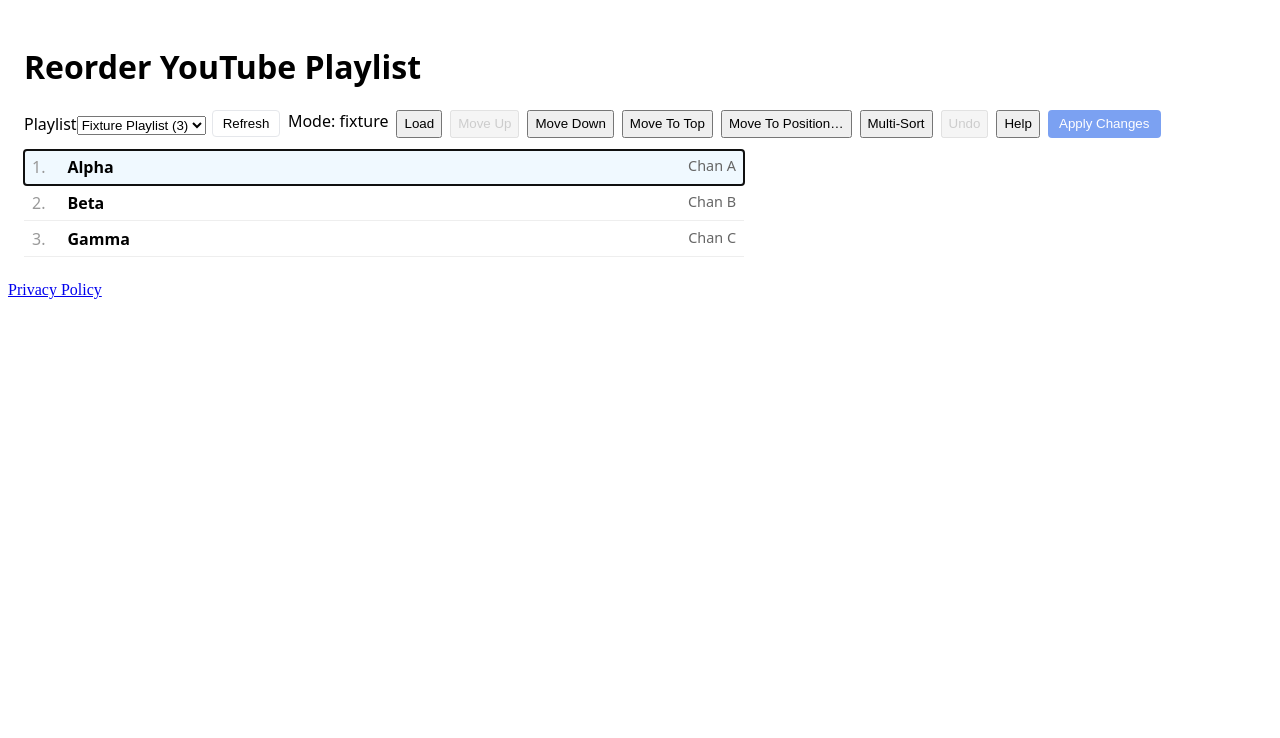
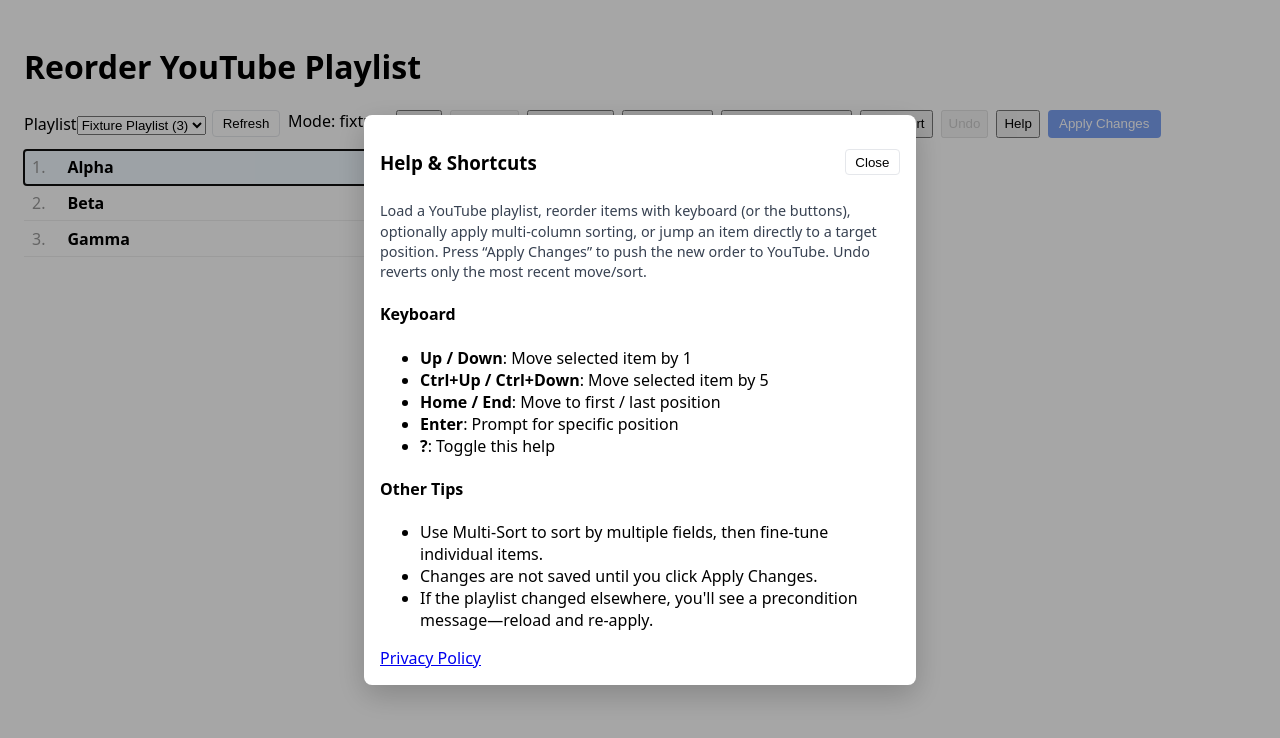
Before and after one commit to ndc/reorder-youtube-playlist, a Vue app: page / in a window 1280 px wide. Shown: the top 738 px of the page. Built offline with nearby package versions, Linux system fonts and the light colour scheme.

Commit message:
Added application description

```diff
--- a/index.html
+++ b/index.html
@@ -8,6 +8,5 @@
     <body>
         <div id="app"></div>
         <script type="module" src="/src/main.ts"></script>
-        <a href="./privacypolicy.html">Privacy Policy</a>
     </body>
 </html>
--- a/src/App.vue
+++ b/src/App.vue
@@ -33,7 +33,7 @@
             </button>
             <button @click="toggleSortPanel">Multi-Sort</button>
             <button @click="undo" :disabled="!canUndo">Undo</button>
-            <button @click="openHelp" aria-haspopup="dialog">Help</button>
+            <button @click="() => openHelp()" aria-haspopup="dialog">Help</button>
             <button class="primary" @click="apply" :disabled="!dirty || applying">
                 Apply Changes
             </button>
@@ -58,19 +58,40 @@
             @close="showSort = false"
         />
 
-        <div v-if="helpOpen" class="overlay" @click.self="helpOpen = false">
+        <div v-if="helpOpen" class="overlay" @click.self="closeHelp()">
             <div class="modal" role="dialog" aria-modal="true" aria-labelledby="kbd-title">
                 <header>
-                    <h3 id="kbd-title">Keyboard Shortcuts</h3>
-                    <button class="ghost" @click="helpOpen = false">Close</button>
+                    <h3 id="kbd-title">Help & Shortcuts</h3>
+                    <button class="ghost" @click="closeHelp()">Close</button>
                 </header>
+                <p class="help-intro">
+                    Load a YouTube playlist, reorder items with keyboard (or the buttons),
+                    optionally apply multi-column sorting, or jump an item directly to a target
+                    position. Press “Apply Changes” to push the new order to YouTube. Undo reverts
+                    only the most recent move/sort.
+                </p>
+                <h4>Keyboard</h4>
                 <ul>
-                    <li>Up/Down: Move selected item by 1</li>
-                    <li>Ctrl+Up/Down: Move selected item by 5</li>
-                    <li>Home/End: Move to first/last position</li>
-                    <li>Enter: Move to specific position</li>
-                    <li>?: Toggle this help</li>
+                    <li><strong>Up / Down</strong>: Move selected item by 1</li>
+                    <li><strong>Ctrl+Up / Ctrl+Down</strong>: Move selected item by 5</li>
+                    <li><strong>Home / End</strong>: Move to first / last position</li>
+                    <li><strong>Enter</strong>: Prompt for specific position</li>
+                    <li><strong>?</strong>: Toggle this help</li>
                 </ul>
+                <h4>Other Tips</h4>
+                <ul>
+                    <li>
+                        Use Multi-Sort to sort by multiple fields, then fine-tune individual items.
+                    </li>
+                    <li>Changes are not saved until you click Apply Changes.</li>
+                    <li>
+                        If the playlist changed elsewhere, you'll see a precondition message—reload
+                        and re-apply.
+                    </li>
+                </ul>
+                <a href="./privacypolicy.html" target="_blank" rel="noopener noreferrer"
+                    >Privacy Policy</a
+                >
             </div>
         </div>
 
@@ -140,6 +161,7 @@
 const message = ref('')
 const messageType = ref<'ok' | 'err' | ''>('')
 const helpOpen = ref(false)
+const FIRST_VISIT_KEY = 'ryp:firstVisitShown'
 const isLive = Boolean((import.meta as any).env?.VITE_YT_MODE === 'live')
 const playlists = ref<Playlist[]>([])
 const playlistsLoading = ref(false)
@@ -210,8 +232,15 @@
     itemRefs.value[i]?.focus()
 })
 
-function openHelp() {
+function openHelp(force = false) {
     helpOpen.value = true
+    if (force) return
+    try {
+        localStorage.setItem(FIRST_VISIT_KEY, '1')
+    } catch {}
+}
+function closeHelp() {
+    helpOpen.value = false
 }
 function captureSnapshot() {
     prevSnapshot.value = {
@@ -366,6 +395,14 @@
             await load()
         }
     }
+    // Auto open help first visit
+    try {
+        if (!localStorage.getItem(FIRST_VISIT_KEY)) {
+            setTimeout(() => openHelp(true), 100)
+            localStorage.setItem(FIRST_VISIT_KEY, '1')
+        }
+    } catch {}
+
     const onBeforeUnload = (event: BeforeUnloadEvent) => {
         if (state.value.dirty) {
             event.preventDefault()
@@ -545,4 +582,28 @@
     padding: 0.3rem 0.6rem;
     border-radius: 4px;
 }
+.app-desc {
+    max-width: 65ch;
+    line-height: 1.4;
+    color: #374151;
+    font-size: 0.95rem;
+    margin: 0.35rem 0 0.9rem;
+}
+.sr-only {
+    position: absolute;
+    width: 1px;
+    height: 1px;
+    padding: 0;
+    margin: -1px;
+    overflow: hidden;
+    clip: rect(0 0 0 0);
+    white-space: nowrap;
+    border: 0;
+}
+.help-intro {
+    font-size: 0.9rem;
+    line-height: 1.4;
+    color: #374151;
+    margin: 0 0 0.75rem;
+}
 </style>
```
